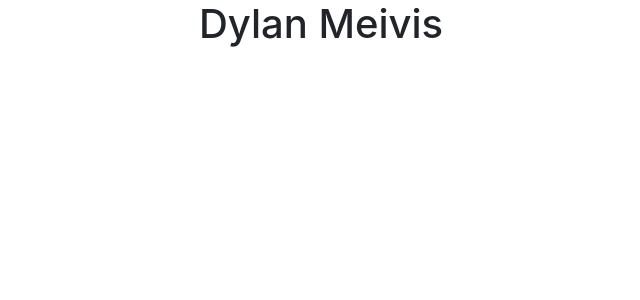
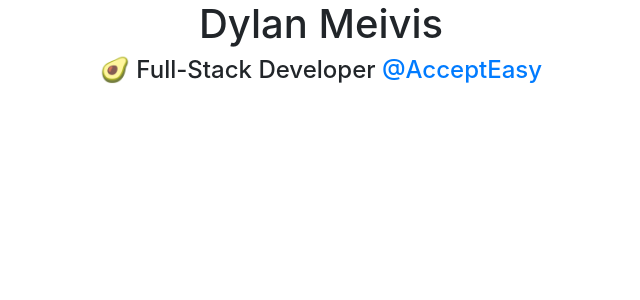
Before and after one commit to DylanMeivis/Portfolio, a React (Create React App) app: page / in a window 1280 px wide. Shown: the top 300 px of the page, without its empty margins (319-959 px from the left). Built offline with nearby package versions, Linux system fonts and the light colour scheme.

Commit message:
Introduce new Header 🎨

```diff
--- a/src/App.js
+++ b/src/App.js
@@ -3,8 +3,13 @@ import './App.css';
 
 function App() {
   return (
-    <div className="mainhero container-fluid p-0">
-        <h1 className="text-center">Dylan Meivis</h1>
+    <div className="container">
+      <div className="row">
+        <div className="col-12 text-center">
+          <h1>Dylan Meivis</h1>
+          <h4>🥑 Full-Stack Developer <a href="https://www.accepteasy.com">@AcceptEasy</a></h4>
+        </div>
+      </div>
     </div>
   );
 }
```
